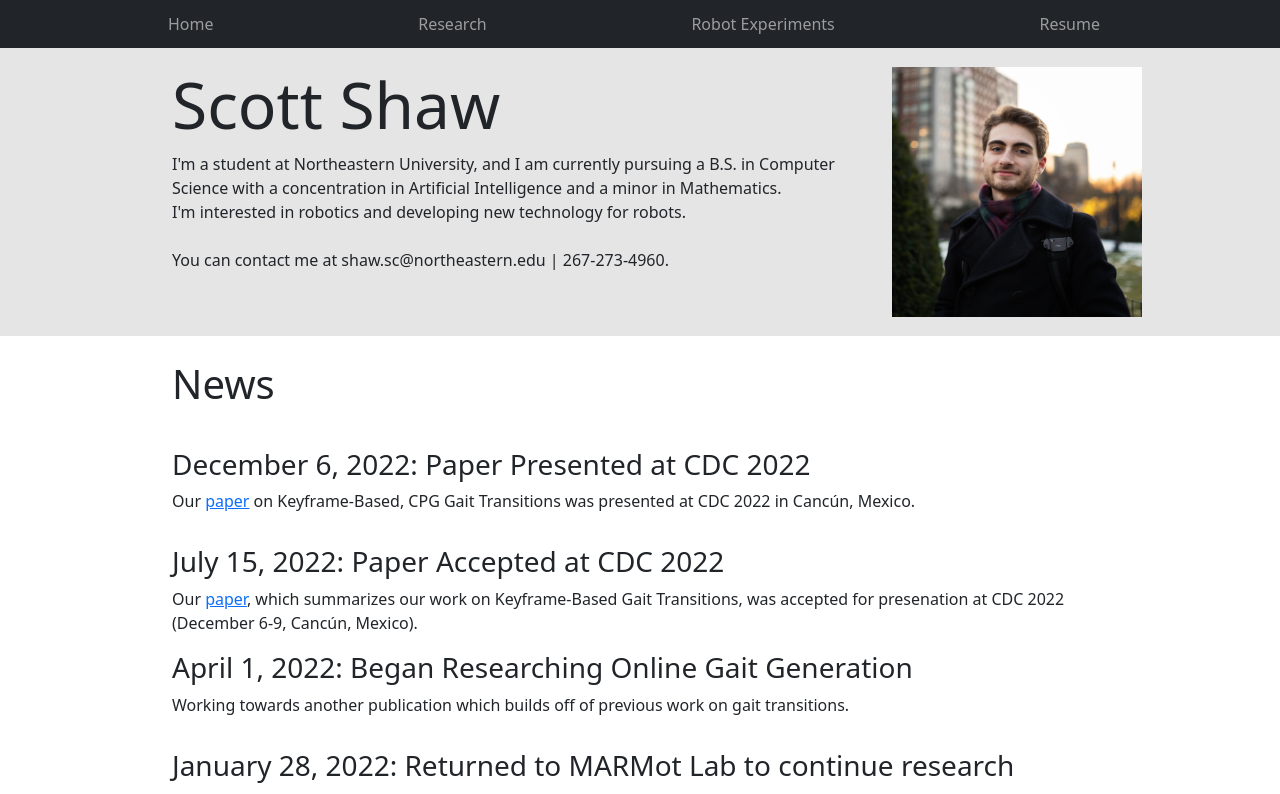
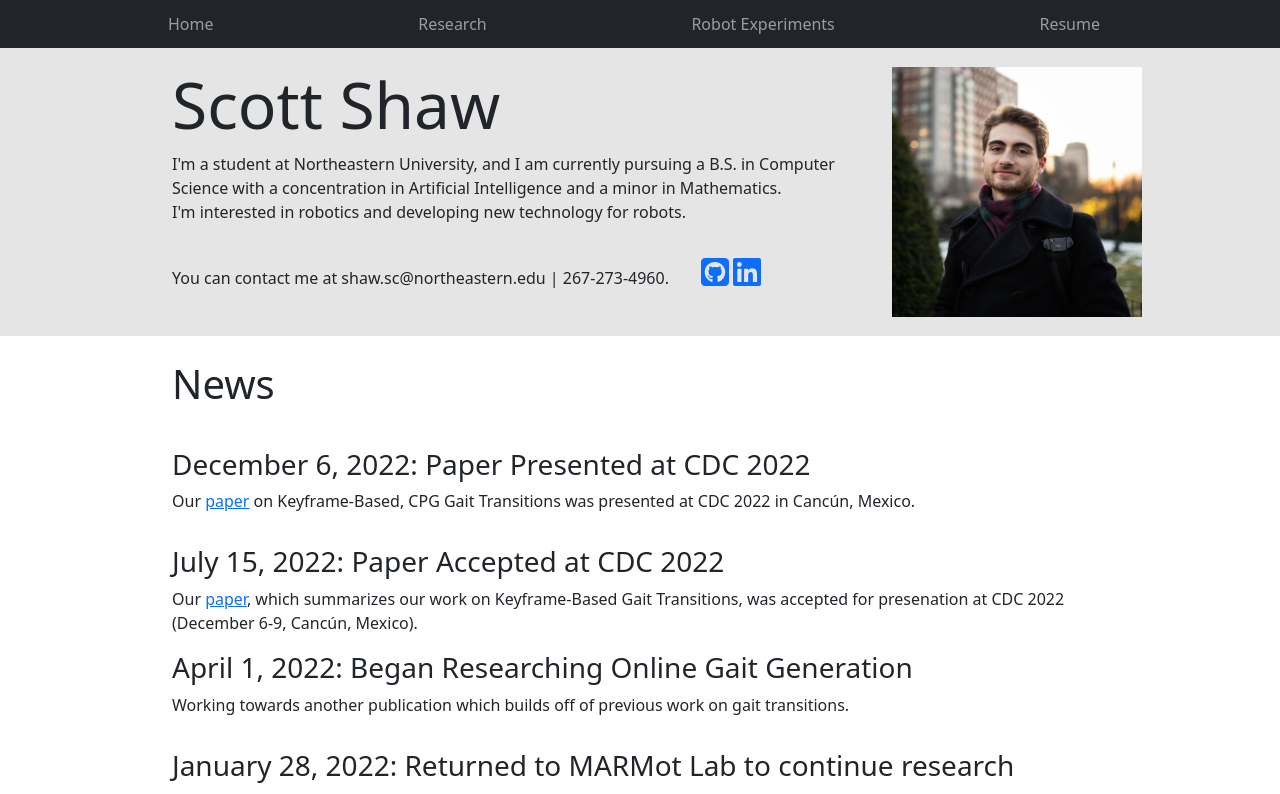
Before and after one commit to scott-shaw/scott-shaw.github.io, a React (Create React App) app: page / in a window 1280 px wide. Shown: the top 794 px of the page. Built offline with nearby package versions, Linux system fonts and the light colour scheme.

Commit message:
added github and linkedin links

```diff
--- a/package.json
+++ b/package.json
@@ -4,6 +4,12 @@
   "version": "0.1.0",
   "private": true,
   "dependencies": {
+    "@fortawesome/fontawesome": "^1.1.8",
+    "@fortawesome/fontawesome-svg-core": "^6.2.1",
+    "@fortawesome/free-brands-svg-icons": "^6.2.1",
+    "@fortawesome/free-regular-svg-icons": "^6.2.1",
+    "@fortawesome/free-solid-svg-icons": "^6.2.1",
+    "@fortawesome/react-fontawesome": "^0.2.0",
     "@testing-library/jest-dom": "^5.16.5",
     "@testing-library/react": "^13.4.0",
     "@testing-library/user-event": "^13.5.0",
--- a/src/components/home.js
+++ b/src/components/home.js
@@ -2,6 +2,8 @@ import React from "react";
 import 'bootstrap/dist/css/bootstrap.css';
 import cdcpaper from "../assets/files/CDC2022-kuramotoCPG.pdf"
 import "../style/home.css";
+import { FontAwesomeIcon } from '@fortawesome/react-fontawesome';
+import { faGithubSquare, faLinkedin } from '@fortawesome/free-brands-svg-icons'
 
 class Home extends React.Component {
   constructor() {
@@ -25,6 +27,8 @@ class Home extends React.Component {
                   I'm a student at Northeastern University, and I am currently pursuing a B.S. in Computer Science with a concentration in Artificial Intelligence and a minor in Mathematics.
                   <br></br> I'm interested in robotics and developing new technology for robots.
                   <br></br> <br></br> You can contact me at shaw.sc@northeastern.edu | 267-273-4960.
+                  <a class="brandIconsProfileGithub fa-2x" href="https://github.com/scott-shaw"><FontAwesomeIcon icon={faGithubSquare} /></a>
+                  <a class="brandIconsProfileLinkedin fa-2x" href="https://www.linkedin.com/in/scottmshaw/"><FontAwesomeIcon icon={faLinkedin} /></a>
               </p>
             </div>
             <div class="col-md-3">
--- a/src/style/home.css
+++ b/src/style/home.css
@@ -1,3 +1,11 @@
+.brandIconsProfileGithub {
+  padding-left: 2rem;
+}
+
+.brandIconsProfileLinkedin {
+  padding-left: 0.25rem;
+}
+
 main {
   padding-top: 0.5cm;
   background-color: #e5e5e5;
```
Also changed, not shown: 12 other files (tests, documents, lock files or other folders).
